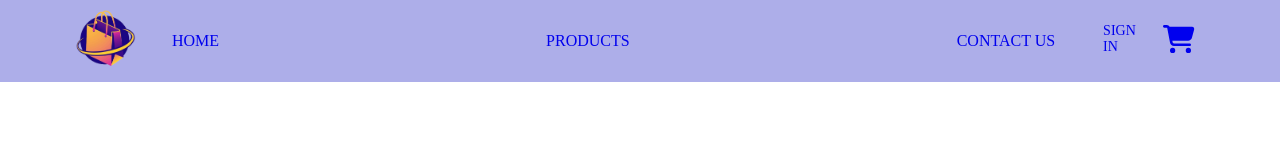
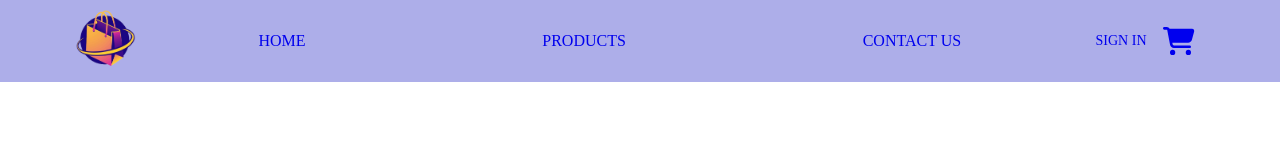
Before and after one commit to asmaaHamdym/vue-e-commerce, a Vue app: page / in a window 1280 px wide. Shown: the top 160 px of the page. Built offline with nearby package versions, Linux system fonts and the light colour scheme.

Commit message:
Refactor Navbar:  update styling for better layout

```diff
--- a/src/components/Navbar/NavBar.vue
+++ b/src/components/Navbar/NavBar.vue
@@ -1,6 +1,6 @@
 <script lang="ts">
 import NavbarLinks from './NavbarLinks.vue'
-import MobileNav from './MobileNav.vue'
+import MobileNav from './NavMobile.vue'
 import CartDrawer from '../CartDrawer.vue'
 import AppLink from '../shared/AppLink.vue'
 
@@ -83,7 +83,7 @@ export default {
     position: relative;
     display: flex;
     flex-direction: row;
-    justify-content: space-between;
+    justify-content: space-around;
     align-items: center;
     transition: all 0.5s ease;
     width: 90%;
@@ -95,9 +95,9 @@ export default {
       text-transform: uppercase;
       display: flex;
       align-items: center;
-      justify-content: center;
       margin: 16px;
       gap: 16px;
+      text-wrap: nowrap;
     }
     &__icon {
       display: flex;
@@ -115,19 +115,15 @@ export default {
       background: none;
       border: none;
       cursor: pointer;
-      padding: 0;
     }
 
     .nav__action-link {
       text-decoration: none;
       font-size: 14px;
       transition: 0.5 ease all;
-      padding-bottom: 4px;
-      border-bottom: 1px solid transparent;
 
       &:hover {
         color: #00efea;
-        border-color: #00efea;
       }
     }
     .nav__logo {
--- a/src/components/Navbar/NavbarLinks.vue
+++ b/src/components/Navbar/NavbarLinks.vue
@@ -20,7 +20,6 @@ export default {
 
 <style lang="scss" scoped>
 .nav {
-  display: flex;
   &__link {
     list-style: none;
     font-weight: 500;
```
Also changed, not shown: src/components/Navbar/NavMobile.vue (renamed from src/components/Navbar/MobileNav.vue).
